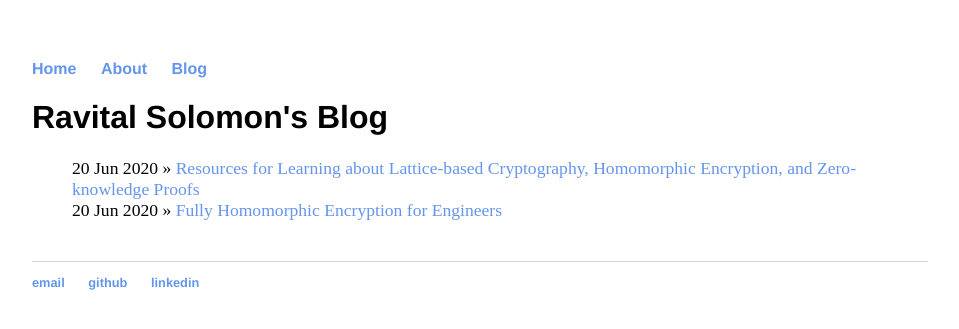
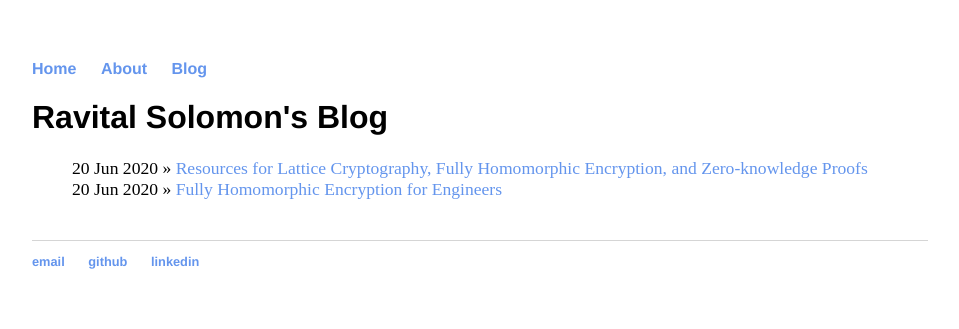
Before and after one commit to ravital/ravital.github.io, a Jekyll site: the page built from blog/index.html, in a window 1280 px wide. Shown: the top 329 px of the page, without its empty margins (160-1119 px from the left). Built offline with Jekyll 4.4.1, drawn with Linux system fonts in a browser that asks for light colours.

Commit message:
Update 2020-06-20-resources.md

```diff
--- a/_posts/2020-06-20-resources.md
+++ b/_posts/2020-06-20-resources.md
@@ -1,11 +1,11 @@
 ---
 layout: post
-title: "Resources for Learning about Lattice-based Cryptography, Homomorphic Encryption, and Zero-knowledge Proofs"
+title: "Resources for Lattice Cryptography, Fully Homomorphic Encryption, and Zero-knowledge Proofs"
 date: 2020-06-20
 ---
 
-# Lattice-based Cryptography
+## Lattice-based Cryptography
 
-# Homomorphic Encryption
+## Homomorphic Encryption
 
-# Zero-knowledge Proofs
+## Zero-knowledge Proofs
```
